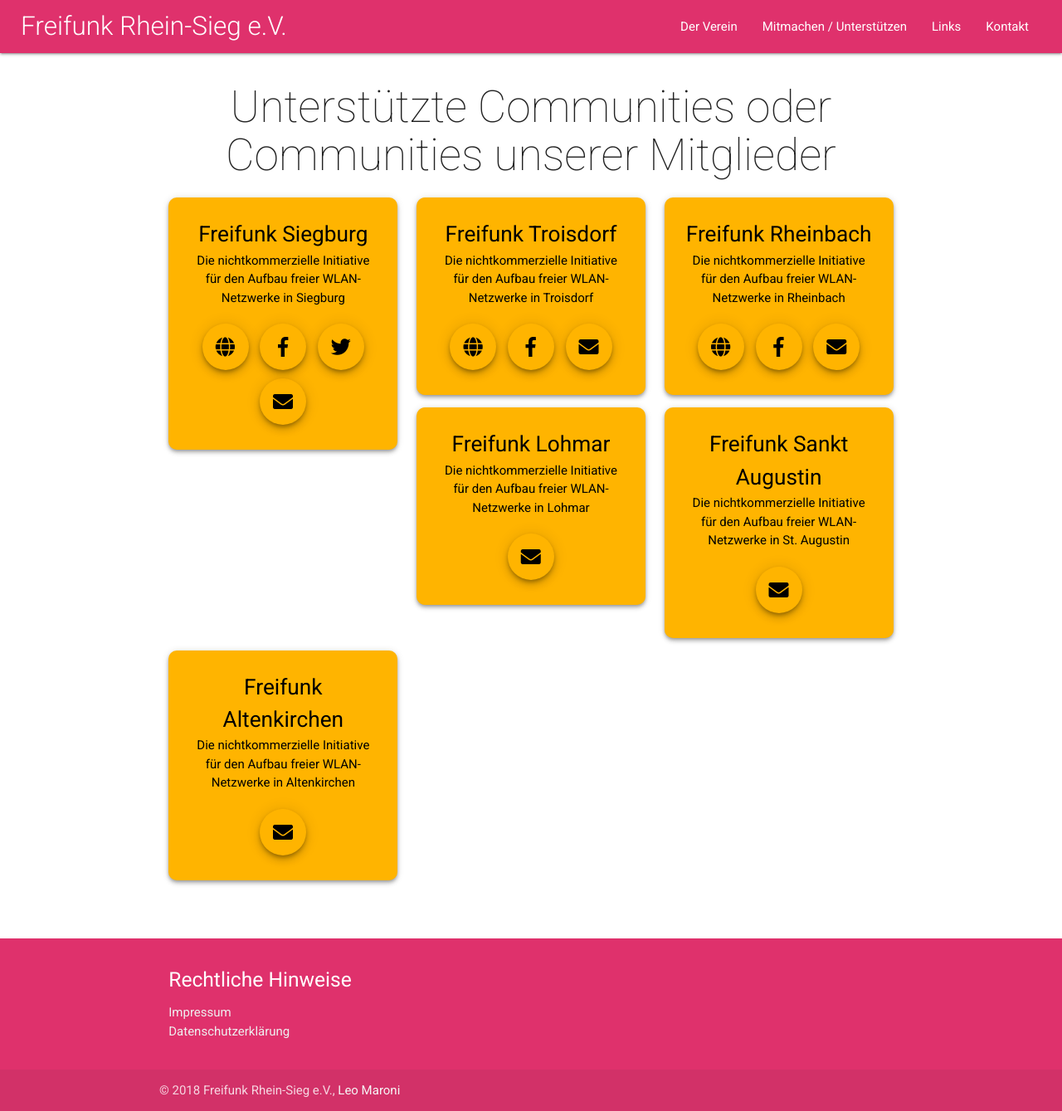
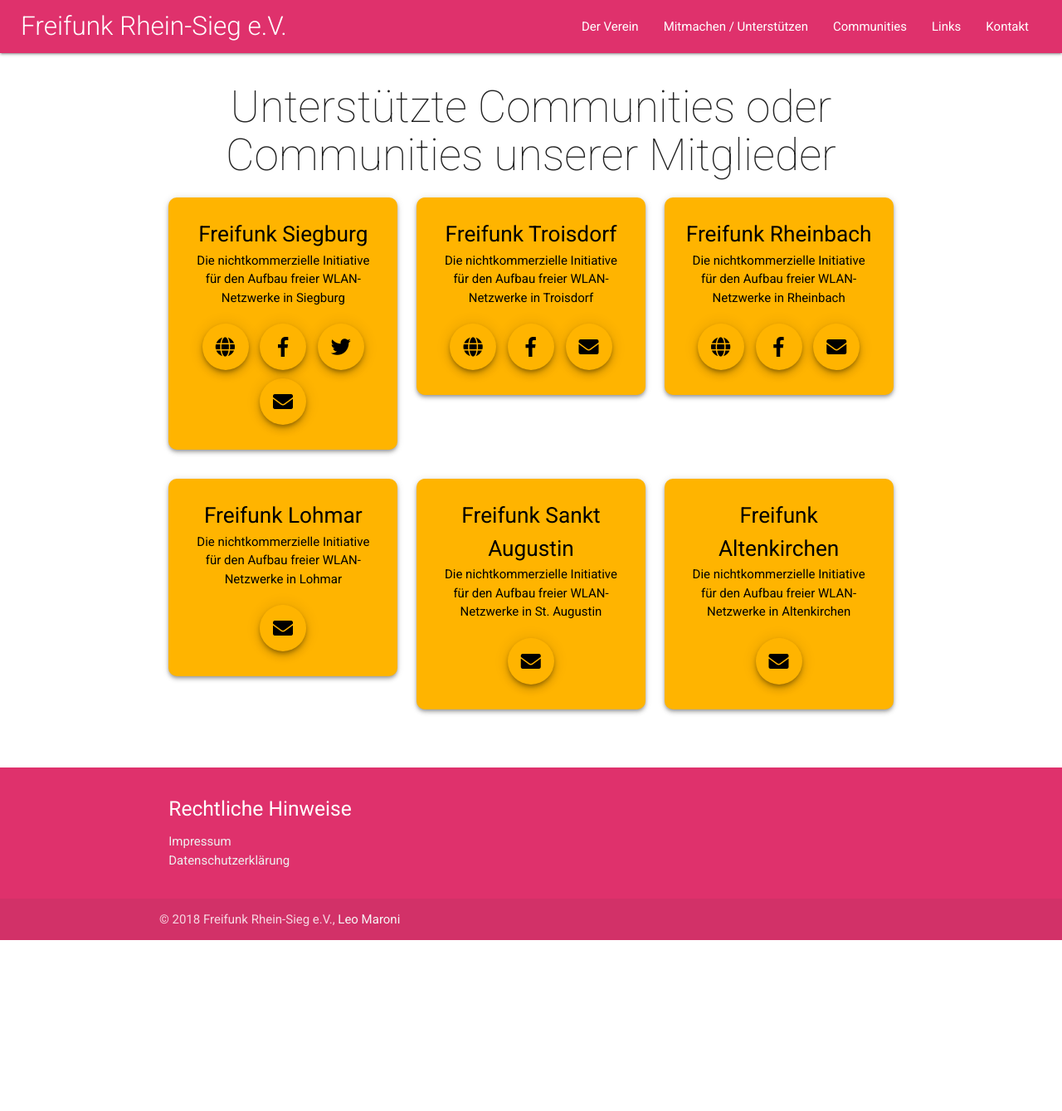
Before and after one commit to Freifunk-Rhein-Sieg/freifunk-rhein-sieg.net, a Jekyll site: the page built from communities.html, in a window 1280 px wide. Shown: the whole page at 83% size. Built offline with Jekyll 4.4.1, drawn with Linux system fonts in a browser that asks for light colours; nearby versions of some CDN libraries; after the commit the page ends 1133 px from its top, so only the background shows below that.

Commit message:
Update Communities, Header

```diff
--- a/_includes/header.html
+++ b/_includes/header.html
@@ -6,6 +6,7 @@
             <ul class="right hide-on-med-and-down">
                 <li class="navitem"><a href="{{ site.baseurl }}{% link der-verein.html %}">Der Verein</a></li>
                 <li class="navitem"><a href="{{ site.baseurl }}{% link mitmachen_unterstuetzen.html %}">Mitmachen / Unterst&uuml;tzen</a></li>
+                <li class="navitem"><a href="{{ site.baseurl }}{% link communities.html %}">Communities</a></li>
                 <li class="navitem"><a href="{{ site.baseurl }}{% link links.html %}">Links</a></li>
                 <li class="navitem"><a href="{{ site.baseurl }}{% link kontakt.html %}">Kontakt</a></li>
             </ul>
@@ -13,6 +14,7 @@
         <ul class="sidenav" id="nav-mobile">
             <li class="navitem"><a href="{{ site.baseurl }}{% link der-verein.html %}">Der Verein</a></li>
             <li class="navitem"><a href="{{ site.baseurl }}{% link mitmachen_unterstuetzen.html %}">Mitmachen / Unterst&uuml;tzen</a></li>
+            <li class="navitem"><a href="{{ site.baseurl }}{% link communities.html %}">Communities</a></li>
             <li class="navitem"><a href="{{ site.baseurl }}{% link links.html %}">Links</a></li>
             <li class="navitem"><a href="{{ site.baseurl }}{% link kontakt.html %}">Kontakt</a></li>
         </ul>
--- a/communities.html
+++ b/communities.html
@@ -56,6 +56,8 @@
                     </div>
                 </div>
             </div>
+        </div>
+        <div class="row communitycard-wrapper">
             <div class="col s12 m10 l4">
                 <div class="communitycard">
                     <span class="title">
```
